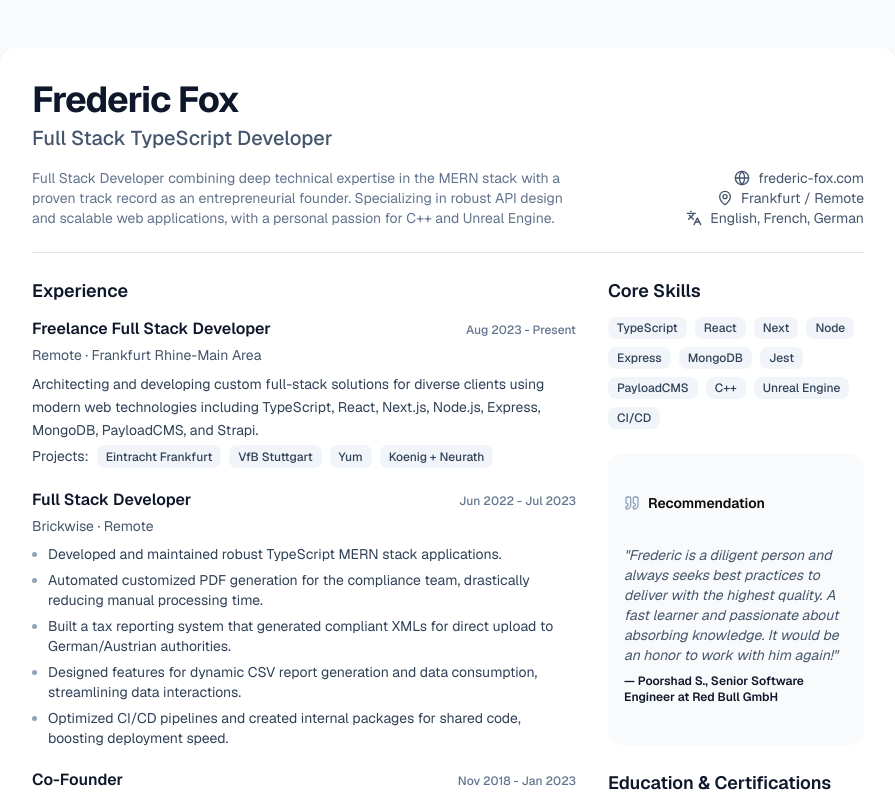
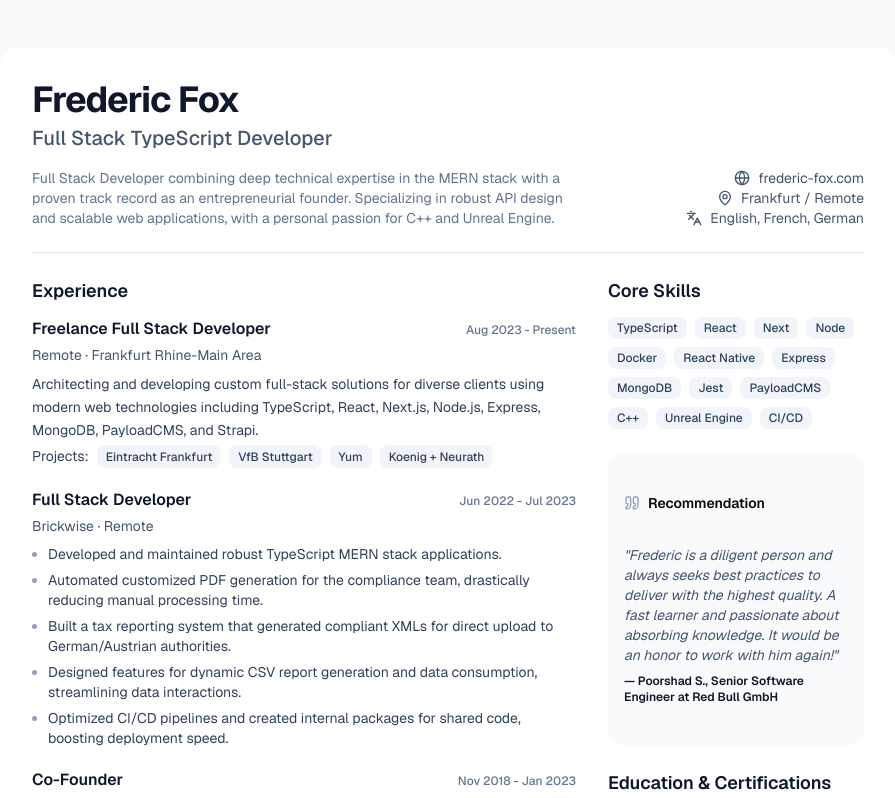
Before and after one commit to dev-fredericfox/portfolio-frederic-fox-winxp, a Next.js app: page /resume in a window 1280 px wide. Shown: the top 798 px of the page, without its empty margins (192-1087 px from the left). Built offline with nearby package versions, Linux system fonts and the light colour scheme.

Commit message:
fix: :lipstick: add missing skills

```diff
--- a/app/(Resume)/resume/page.tsx
+++ b/app/(Resume)/resume/page.tsx
@@ -104,16 +104,23 @@ export default function ResumePage() {
 									</p>
 									<div className="flex flex-row gap-2 mt-1 print:gap-0.75 flex-wrap">
 										<p className="text-sm text-slate-700 leading-relaxed">Projects:</p>
-										{["Blizzard: Hearthstone", "CD Projekt Red: The Witcher", "Square Enix: Final Fantasy XIV, Deus Ex", "King: Candy Crush", "Dr. Wolff-Gruppe: Kinder Karex", "Casavo", "Gremco", "Berliner Philharmoniker"].map(
-											(skill) => (
+										{[
+											"Blizzard: Hearthstone",
+											"CD Projekt Red: The Witcher",
+											"Square Enix: Final Fantasy XIV, Deus Ex",
+											"King: Candy Crush",
+											"Dr. Wolff-Gruppe: Kinder Karex",
+											"Casavo",
+											"Gremco",
+											"Berliner Philharmoniker",
+										].map((skill) => (
 											<Badge
 												key={skill}
 												variant="secondary"
 												className="font-medium bg-slate-100 text-slate-700 hover:bg-slate-200 print:border print:border-slate-300 print:bg-transparent">
 												{skill}
 											</Badge>
-											),
-										)}
+										))}
 									</div>
 								</div>
 							</div>
@@ -126,7 +133,21 @@ export default function ResumePage() {
 						<section className="break-inside-avoid">
 							<h3 className="text-lg font-semibold text-slate-900 mb-3 print:mb-1">Core Skills</h3>
 							<div className="flex flex-wrap gap-2 print:gap-0.75">
-								{["TypeScript", "React", "Next", "Node", "Express", "MongoDB", "Jest", "PayloadCMS", "C++", "Unreal Engine", "CI/CD"].map((skill) => (
+								{[
+									"TypeScript",
+									"React",
+									"Next",
+									"Node",
+									"Docker",
+									"React Native",
+									"Express",
+									"MongoDB",
+									"Jest",
+									"PayloadCMS",
+									"C++",
+									"Unreal Engine",
+									"CI/CD",
+								].map((skill) => (
 									<Badge
 										key={skill}
 										variant="secondary"
--- a/components/apps/AboutMe/AboutMeContent.tsx
+++ b/components/apps/AboutMe/AboutMeContent.tsx
@@ -149,6 +149,7 @@ export default function AboutMeContent() {
 							<li>React Native</li>
 							<li>Next.js</li>
 							<li>Node.js</li>
+							<li>Docker</li>
 							<li>Express.js</li>
 							<li>Tailwind CSS</li>
 							<li>Unreal Engine</li>
```
Lines whose indentation alone changed are shown as unchanged.
